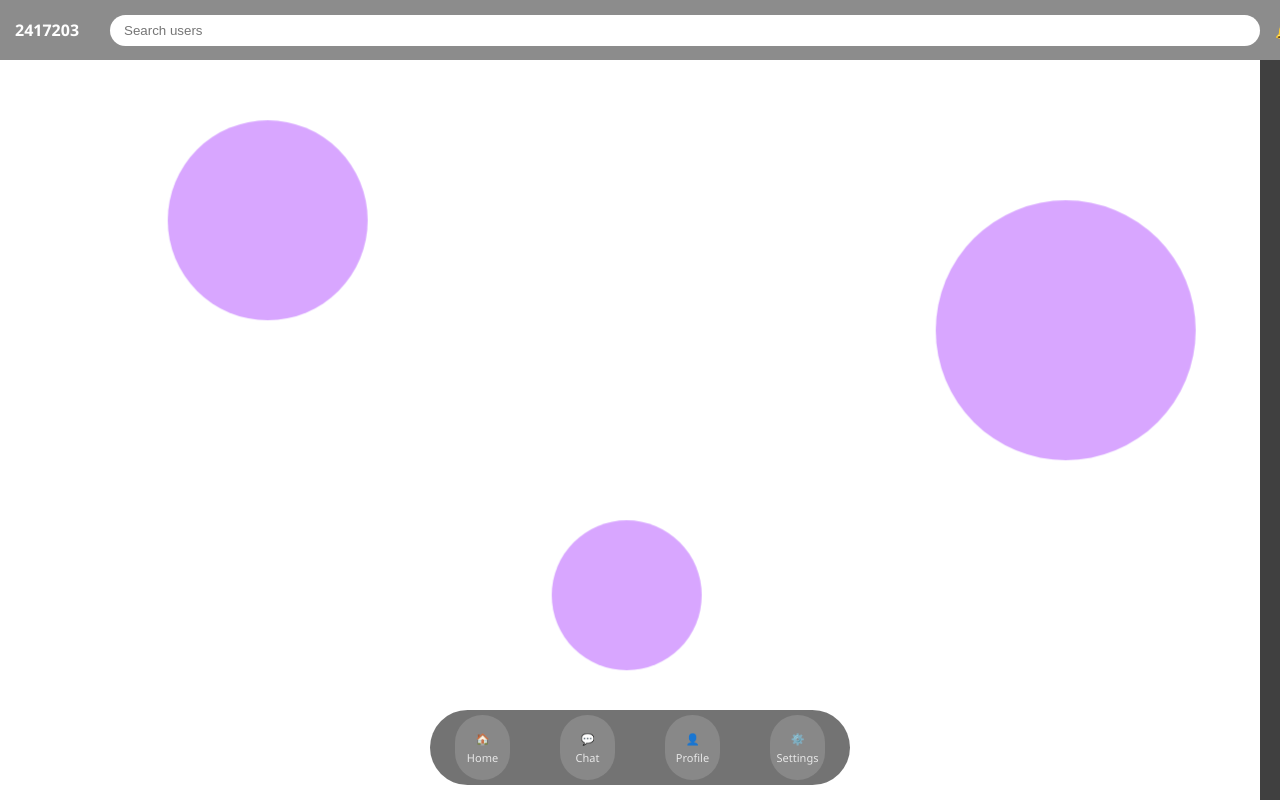
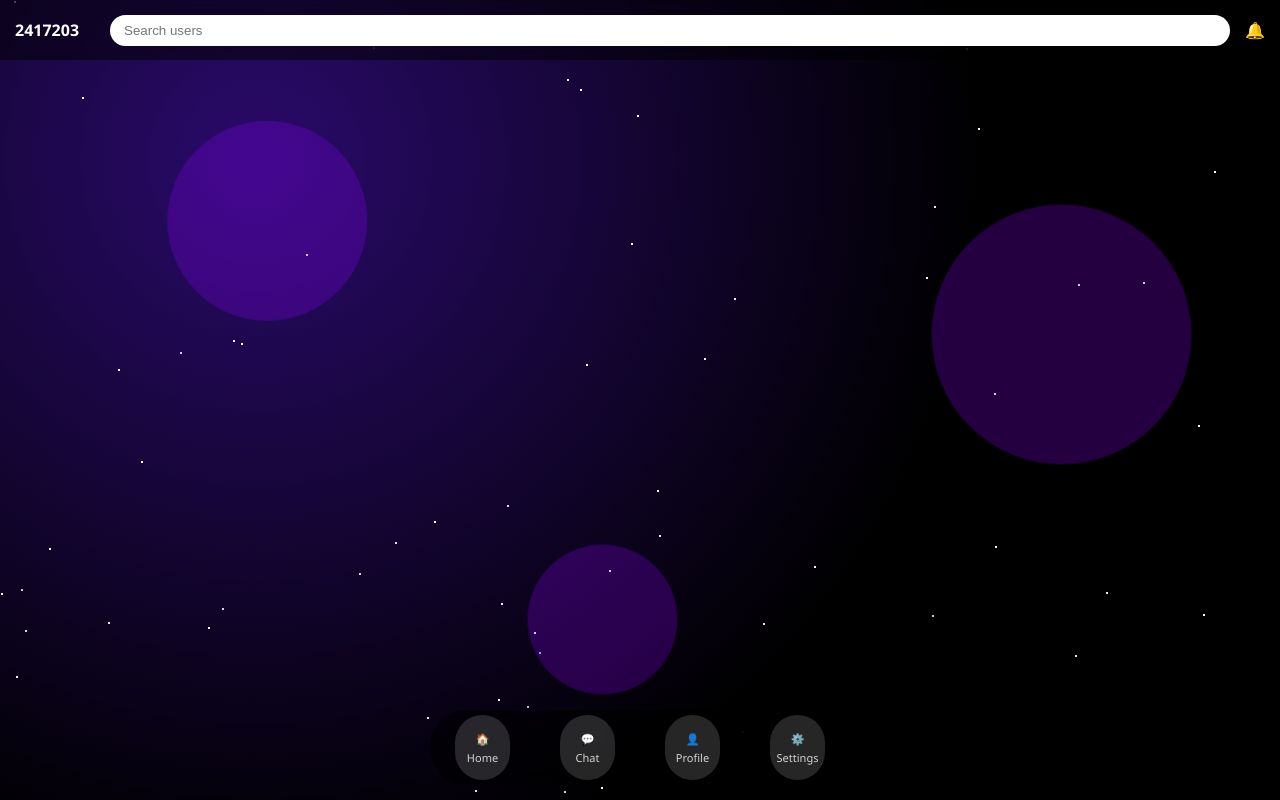
Before and after one commit to Ashwinor/talkk, a Flask app: page /home in a window 1280 px wide. Run offline with Flask 3, Linux system fonts and the light colour scheme; a user stored in the database is signed in.

Commit message:
Talkk Start animated background on Home

```diff
--- a/static/home/home.css
+++ b/static/home/home.css
@@ -1,34 +1,49 @@
+*{box-sizing:border-box;}
+
 body{
   margin:0;
+  height:100vh;
+  overflow:hidden;
   font-family:Segoe UI, sans-serif;
-  overflow:hidden;
   color:white;
 }
 
-/* ====== BACKGROUNDS ====== */
+/* 🌌 BACKGROUNDS */
 body.dark{
   background:radial-gradient(circle at 20% 20%, #2a0a6b, #000 60%);
 }
-
 body.light{
-  background:radial-gradient(circle at 20% 20%, #003d5c, #000 65%);
+  background:radial-gradient(circle at 20% 20%, #004466, #000 65%);
 }
 
-/* ====== BUBBLES ====== */
+/* 🌟 STARS */
+.star{
+  position:absolute;
+  width:2px;
+  height:2px;
+  background:white;
+  opacity:.6;
+  animation:twinkle 2s infinite alternate;
+}
+@keyframes twinkle{
+  from{opacity:.3;}
+  to{opacity:1;}
+}
+
+/* 🫧 BUBBLES */
 .bubble{
   position:absolute;
   border-radius:50%;
-  opacity:0.35;
-  animation:float 14s infinite ease-in-out;
+  opacity:.25;
+  animation:float 12s infinite ease-in-out;
 }
-
-.dark .bubble{ background:#8f00ff; }
-.light .bubble{ background:#00f2fe; }
+.dark .bubble{background:#8f00ff;}
+.light .bubble{background:#00f2fe;}
 
 @keyframes float{
-  0%{ transform:translate(0,0); }
-  50%{ transform:translate(40px,-40px); }
-  100%{ transform:translate(0,0); }
+  0%{transform:translate(0,0);}
+  50%{transform:translate(40px,-40px);}
+  100%{transform:translate(0,0);}
 }
 
 /* ===== TOP BAR ===== */
@@ -40,8 +55,9 @@ body.light{
   display:flex;
   align-items:center;
   padding:0 15px;
-  background:rgba(0,0,0,0.45);
+  background:rgba(0,0,0,.5);
   backdrop-filter:blur(14px);
+  z-index:10;
 }
 
 .user{min-width:80px;font-weight:bold;}
@@ -55,30 +71,31 @@ body.light{
   outline:none;
 }
 
-/* ===== BELL ===== */
+/* 🔔 */
 .bell{cursor:pointer;}
 
-/* ===== NOTIFY ===== */
+/* 📩 NOTIFY */
 .notify-panel{
   position:fixed;
   top:60px;
   right:-280px;
   width:260px;
   height:100%;
-  background:rgba(0,0,0,0.75);
+  background:rgba(0,0,0,.75);
   backdrop-filter:blur(20px);
   padding:20px;
   transition:.5s;
+  z-index:10;
 }
-.notify-panel.show{ right:0; }
+.notify-panel.show{right:0;}
 
-/* ===== SETTINGS ===== */
+/* ⚙ SETTINGS */
 .settings-panel{
   position:fixed;
   top:50%;
   left:50%;
   transform:translate(-50%,-50%) scale(.7);
-  background:rgba(0,0,0,0.85);
+  background:rgba(0,0,0,.85);
   padding:25px;
   border-radius:25px;
   opacity:0;
@@ -101,7 +118,7 @@ body.light{
   text-align:center;
 }
 
-/* ===== BOTTOM DOCK ===== */
+/* 🚀 BOTTOM DOCK */
 .bottom-nav{
   position:fixed;
   bottom:15px;
@@ -116,9 +133,9 @@ body.light{
   display:flex;
   justify-content:space-around;
   align-items:center;
+  z-index:10;
 }
 
-/* buttons */
 .nav-btn{
   width:55px;
   height:65px;
--- a/templates/home/home.html
+++ b/templates/home/home.html
@@ -8,9 +8,22 @@
 
 <body class="dark">
 
+<!-- STARS -->
+<script>
+for(let i=0;i<60;i++){
+  let s=document.createElement("div");
+  s.className="star";
+  s.style.left=Math.random()*100+"%";
+  s.style.top=Math.random()*100+"%";
+  s.style.animationDelay=Math.random()*2+"s";
+  document.body.appendChild(s);
+}
+</script>
+
+<!-- BUBBLES -->
 <div class="bubble" style="width:200px;height:200px;left:10%;top:20%"></div>
-<div class="bubble" style="width:260px;height:260px;left:70%;top:30%"></div>
-<div class="bubble" style="width:150px;height:150px;left:40%;top:70%"></div>
+<div class="bubble" style="width:260px;height:260px;left:70%;top:30%;animation-delay:2s"></div>
+<div class="bubble" style="width:150px;height:150px;left:40%;top:70%;animation-delay:4s"></div>
 
 <div class="top-bar">
   <div class="user">{{ user }}</div>
```
